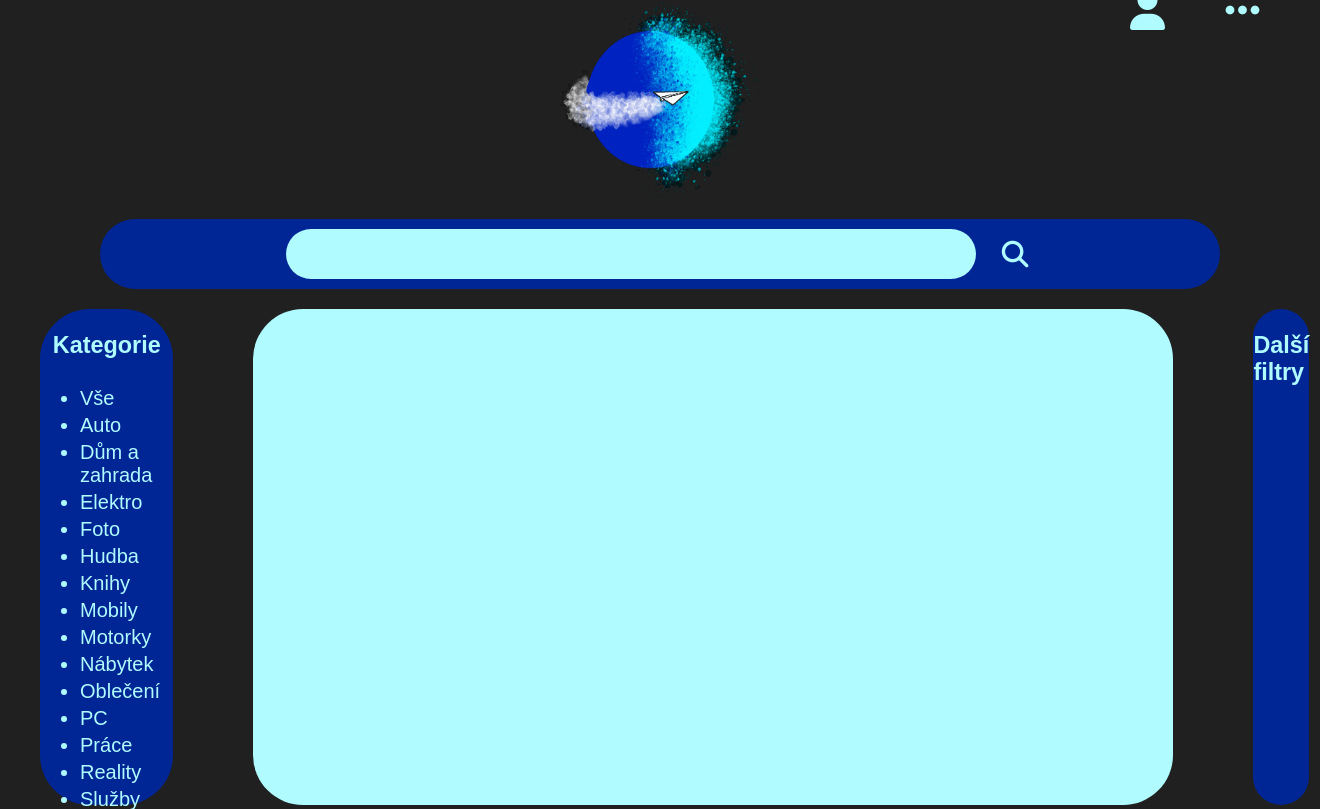
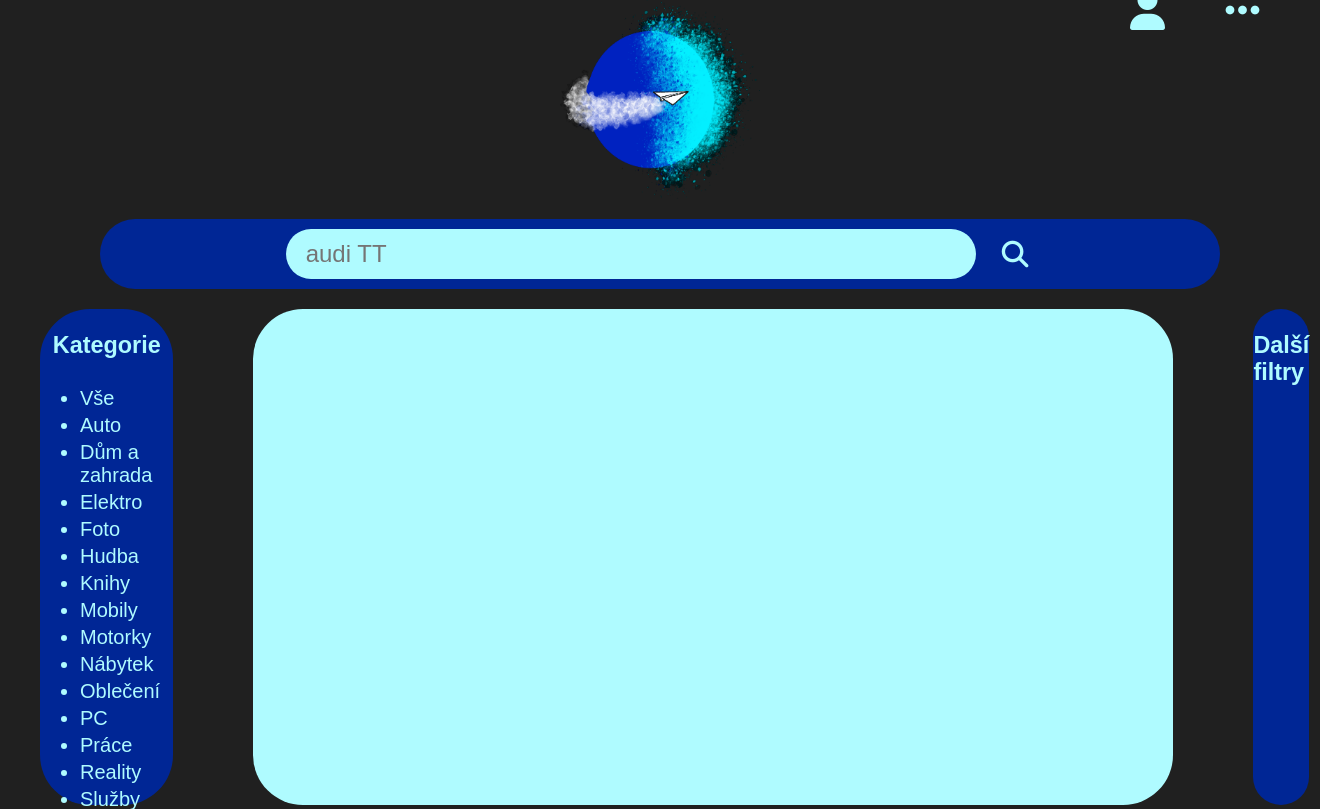
Before and after one commit to DrakulaD3a/SkyBuy, a PHP site: page /?sort=price in a window 1320 px wide. Shown: the part 21-830 px from the top of the page. Run offline with PHP 8.4, Linux system fonts and the light colour scheme; the visitor is signed in with stand-in values (Sample User, id 1); data comes from the database, SQL or seed files in the repository; data that the repository does not hold is empty; a stand-in replaces the project's code that opens the database connection; some libraries are stand-ins or nearby versions.

Commit message:
placeholder & value

```diff
--- a/index.php
+++ b/index.php
@@ -92,7 +92,7 @@ if (!empty($arr)) {
 
   <div>
     <form id="search-bar">
-      <input type="text" maxlength="50" name="search" value="<?= $_GET["search"] ?>" />
+      <input type="text" maxlength="50" name="search" placeholder="audi TT" value="<?= $_GET["search"] ?>" />
       <button type="submit"><i class="fa-solid fa-magnifying-glass fa-2xl"></i></button>
     </form>
   </div>
--- a/product.php
+++ b/product.php
@@ -61,7 +61,7 @@ $user = $query->fetch();
       <div id="product-description-content"><?=$post['description']?></div>
     </ul>
     <div id="back-div">
-      <a id="back-a" href="index.php">zpět</a>
+      <a id="back-a" href="index.php?search=<?=$_GET["search"]?>">zpět</a>
     </div>
     </div>
     <div id="price">
```
